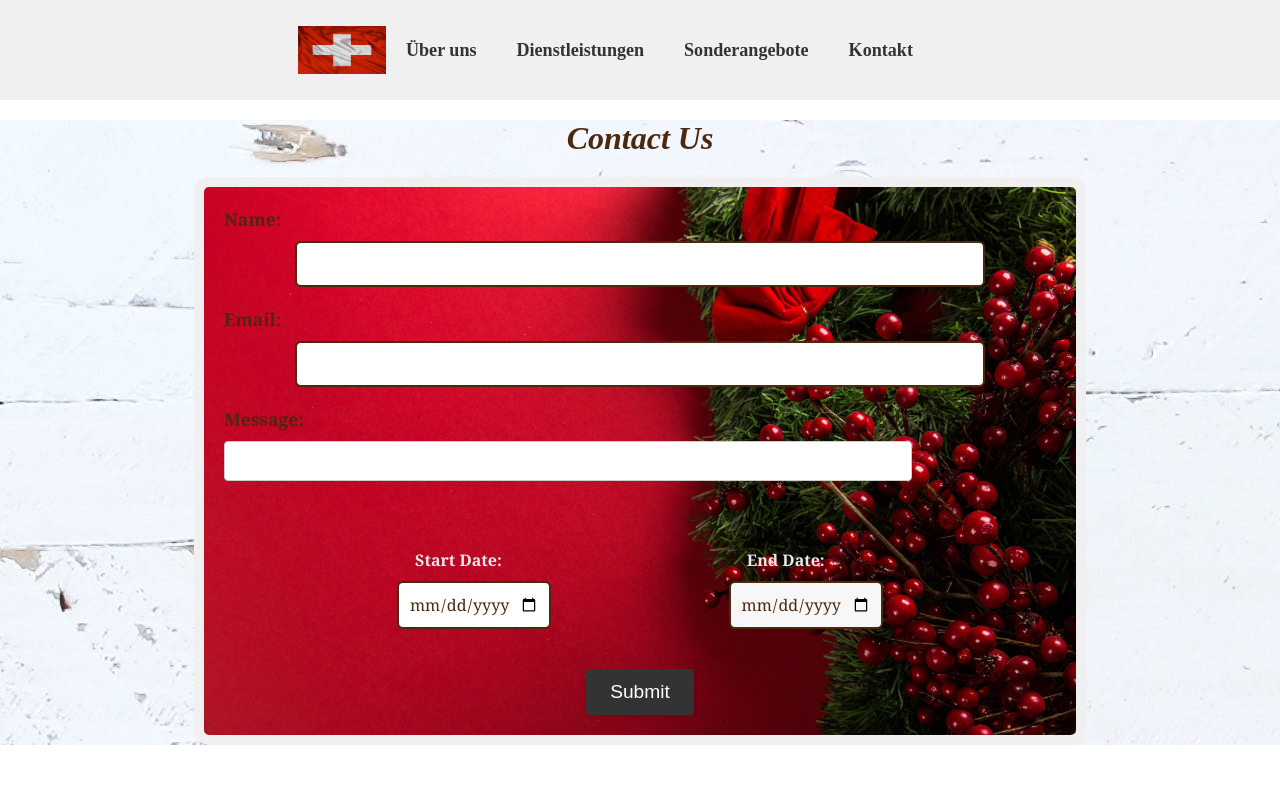
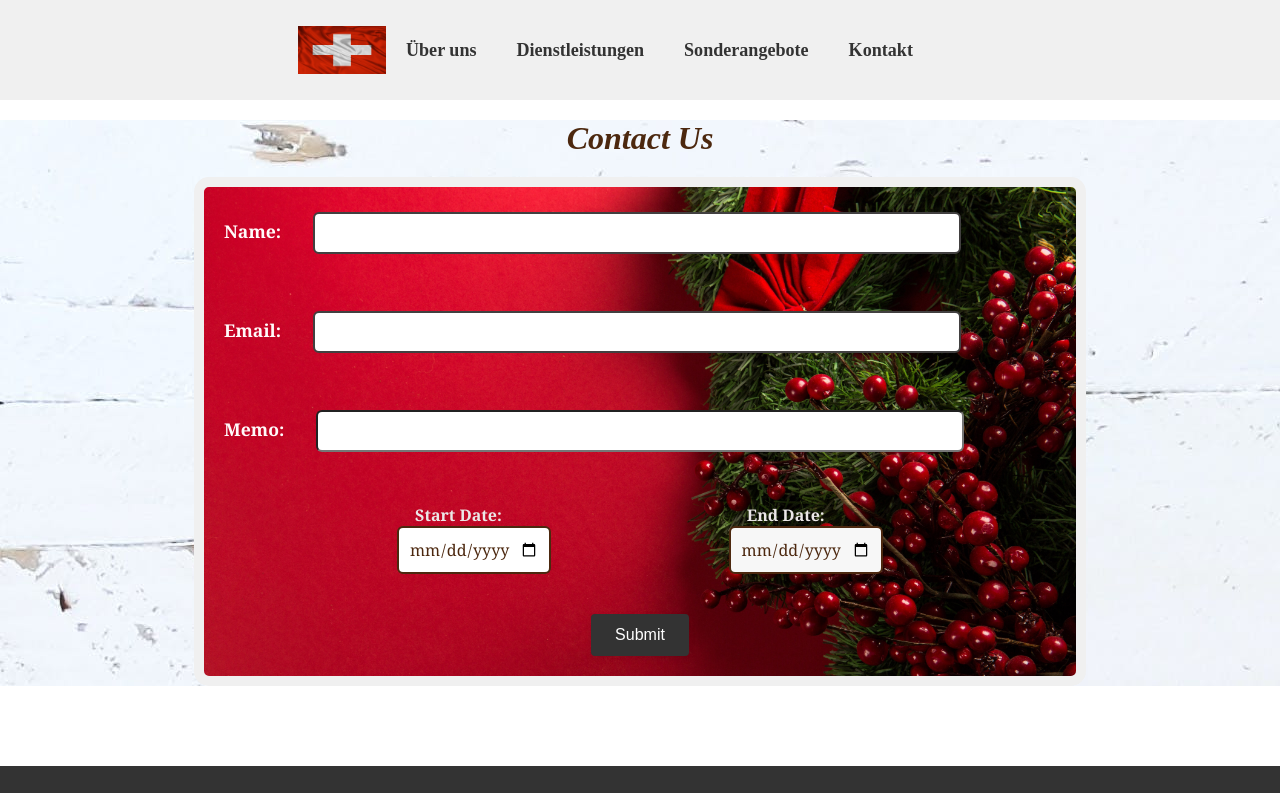
Before and after one commit to Melisako/ski-alpines, a React (Create React App) app: page /contactus in a window 1280 px wide. Shown: the top 793 px of the page. Built offline with nearby package versions, Linux system fonts and the light colour scheme.

Commit message:
css-commit

```diff
--- a/src/assets/contactus.css
+++ b/src/assets/contactus.css
@@ -29,21 +29,23 @@
   }
 
   label {
+   text-align: center;
     font-weight: bold;
-    color: #f0f0f0;
+    color: #fffafa;
     font-family: 'Georgia', serif;
     font-size: 1.1em;
+display: inline;
   }
 
   .form-control {
 
-    width: 90%;
-    margin-left: 1.2rem;
+    width: 75%;
+    margin-left: 2rem;
     padding: 10px;
     margin-top: 5px;
     margin-bottom: 2rem;
-    border: 1px solid #ccc;
-    border-radius: 4px;
+    border: 2px solid #424040;
+    border-radius: 6px;
     font-size: 1em;
   }
 
@@ -55,11 +57,11 @@
     color: #fff;
     border: none;
     border-radius: 4px;
-    font-size: 1.2em;
+    font-size: 1em;
     cursor: pointer;
     transition: background-color 0.3s ease, transform 0.2s ease, box-shadow 0.3s ease;
 
-    box-shadow: 0 3px 6px rgba(0, 0, 0, 0.1);
+    box-shadow: 0 3px 6px rgba(14, 14, 14, 0.1);
   }
 
 
@@ -115,10 +117,11 @@ margin-right: 2rem;
   }
 
   .form-cont{
+    width: 75%;
+    margin-left: 2rem;
+    padding: 10px;
+    margin-top: 5px;
     margin-bottom: 2rem;
-    padding: 10px;
-    border-radius: 4px;
+    border-radius: 6px;
     font-size: 1em;
-    width: 80%;
-    border: 1px solid #ccc;
   }
--- a/src/assets/specialoffers.css
+++ b/src/assets/specialoffers.css
@@ -61,7 +61,7 @@ h3 {
 
 
 
-label {
+labell {
   display: block;
   font-family: 'Georgia', serif;
   margin-bottom: 10px;
@@ -70,7 +70,7 @@ label {
 
 input[type='number'],
 input[type='date'],
-.form-control {
+.form-controll {
   width: 80%;
   margin: 0 auto;
   padding: 10px;
--- a/src/pages/contactus.js
+++ b/src/pages/contactus.js
@@ -16,7 +16,7 @@ const ContactUs = () => {
             <input type="email" className="form-control" />
           </div>
           <div className="form-group">
-            <label className="mess">Message:</label>
+            <label className="mess">Memo:</label>
             <input type="message" className="form-cont" rows="5"></input>
           </div>
           <div className="date-group">
--- a/src/pages/specialoffers.js
+++ b/src/pages/specialoffers.js
@@ -51,7 +51,7 @@ const SpecialOffers = () => {
             <input
               id="lunch-guests"
               type="number"
-              className="form-control"
+              className="form-controll"
               placeholder="Anzahl der Gäste"
               aria-label="Mittagessen-guests"
             />
```
